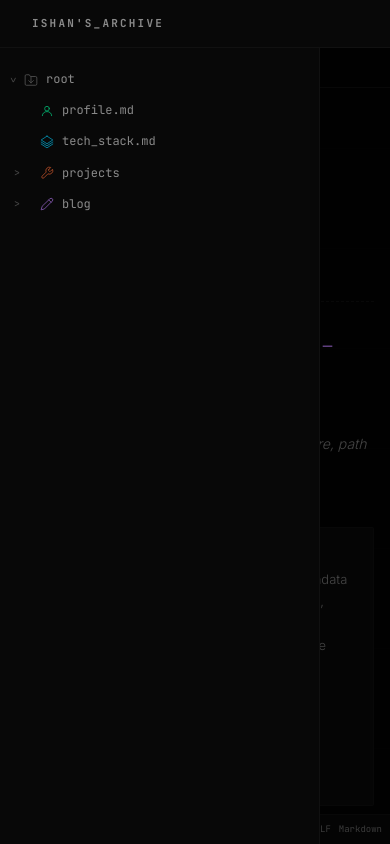
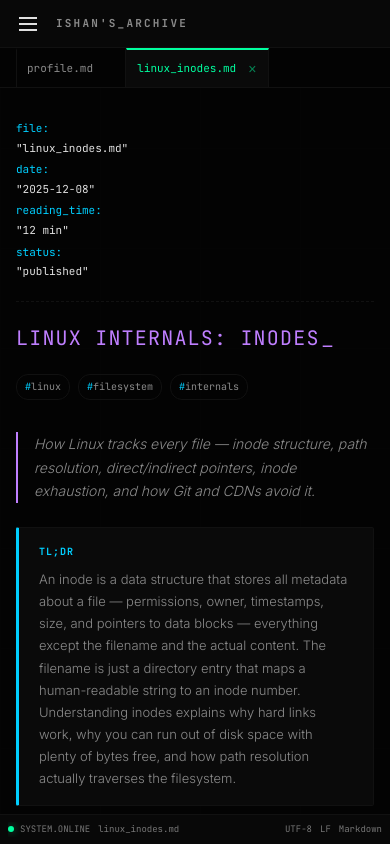
Before and after one commit to IIIshan/personal-portfolio, a React (Vite) app: page /blog/linux_inodes in a window 390 px wide. Built offline with nearby package versions, Linux system fonts and the light colour scheme.

Commit message:
Fix mobile sidebar: hamburger visibility, drawer logic

```diff
--- a/src/App.tsx
+++ b/src/App.tsx
@@ -12,21 +12,20 @@ export interface TabItem {
 }
 
 const DEFAULT_FILE = 'profile.md'
-const MOBILE_BREAKPOINT = 767
+const MOBILE_MQ = '(max-width: 767px)'
 
 export default function App() {
   const location = useLocation()
   const navigate = useNavigate()
   const [sidebarOpen, setSidebarOpen] = useState(false)
-  const [isMobile, setIsMobile] = useState(() => window.innerWidth <= MOBILE_BREAKPOINT)
+  const [isMobile, setIsMobile] = useState(() => window.matchMedia(MOBILE_MQ).matches)
 
-  // Track mobile state
+  // Track mobile state using matchMedia for consistency
   useEffect(() => {
-    const handleResize = () => {
-      setIsMobile(window.innerWidth <= MOBILE_BREAKPOINT)
-    }
-    window.addEventListener('resize', handleResize)
-    return () => window.removeEventListener('resize', handleResize)
+    const mql = window.matchMedia(MOBILE_MQ)
+    const handler = (e: MediaQueryListEvent) => setIsMobile(e.matches)
+    mql.addEventListener('change', handler)
+    return () => mql.removeEventListener('change', handler)
   }, [])
 
   // Derive the active file from the current URL, fall back to default
--- a/src/components/Sidebar/Sidebar.tsx
+++ b/src/components/Sidebar/Sidebar.tsx
@@ -143,8 +143,8 @@ function useIsMobile(): boolean {
 export default function Sidebar({ isOpen = false, onToggle, activeFile, onFileSelect }: SidebarProps) {
   const navigate = useNavigate()
   const isMobile = useIsMobile()
-  // On mobile: EXPANDED by default (show labels)
-  // On desktop (>= 1024px): COLLAPSED (icons only)
+  // On desktop (>= 1024px): use collapsed state for icon-only view
+  // On mobile: collapsed state is NOT used - drawer is controlled by isOpen prop
   const [collapsed, setCollapsed] = useState(() => window.innerWidth >= 1024)
   const [openFolders, setOpenFolders] = useState<Record<string, boolean>>(
     buildInitialOpenState(FILE_TREE)
@@ -155,17 +155,22 @@ export default function Sidebar({ isOpen = false, onToggle, activeFile, onFileSe
   const sidebarRef = useRef<HTMLElement>(null)
   const previousFocusRef = useRef<HTMLElement | null>(null)
 
-  const isDrawerOpen = isMobile && (isOpen || !collapsed)
+  // On mobile: drawer is controlled purely by isOpen prop (from parent)
+  // On desktop: drawer is controlled by collapsed state
+  const isDrawerOpen = isMobile ? isOpen : !collapsed
 
   const toggleFolder = (id: string) => {
     setOpenFolders((prev) => ({ ...prev, [id]: !prev[id] }))
   }
 
-  // Close the drawer (mobile only)
+  // Close the drawer - different behavior for mobile vs desktop
   const closeDrawer = useCallback(() => {
-    setCollapsed(true)
-    onToggle?.()
-  }, [onToggle])
+    if (isMobile) {
+      onToggle?.()
+    } else {
+      setCollapsed(true)
+    }
+  }, [isMobile, onToggle])
 
   // File select wrapper — auto-close drawer on mobile
   const handleFileSelect = useCallback((fileId: string, path: string) => {
--- a/src/index.css
+++ b/src/index.css
@@ -96,16 +96,23 @@ html {
 }
 
 .mobile-header .hamburger-menu {
-  display: flex;
+  display: flex !important;
   position: static;
   background: transparent;
   border: none;
   padding: 4px;
+  cursor: pointer;
 }
 
 .mobile-header .hamburger-menu:hover {
   background: var(--bg-base);
-  border-color: transparent;
+}
+
+.mobile-header .hamburger-menu svg {
+  display: block;
+  width: 24px;
+  height: 24px;
+  stroke: var(--fg-primary);
 }
 
 .mobile-title {
@@ -119,7 +126,14 @@ html {
 
 @media (max-width: 767px) {
   .mobile-header {
-    display: flex;
+    display: flex !important;
+  }
+
+  /* Ensure hamburger is ALWAYS visible on mobile */
+  .mobile-header .hamburger-menu {
+    display: flex !important;
+    visibility: visible !important;
+    opacity: 1 !important;
   }
 
   #root {
```
